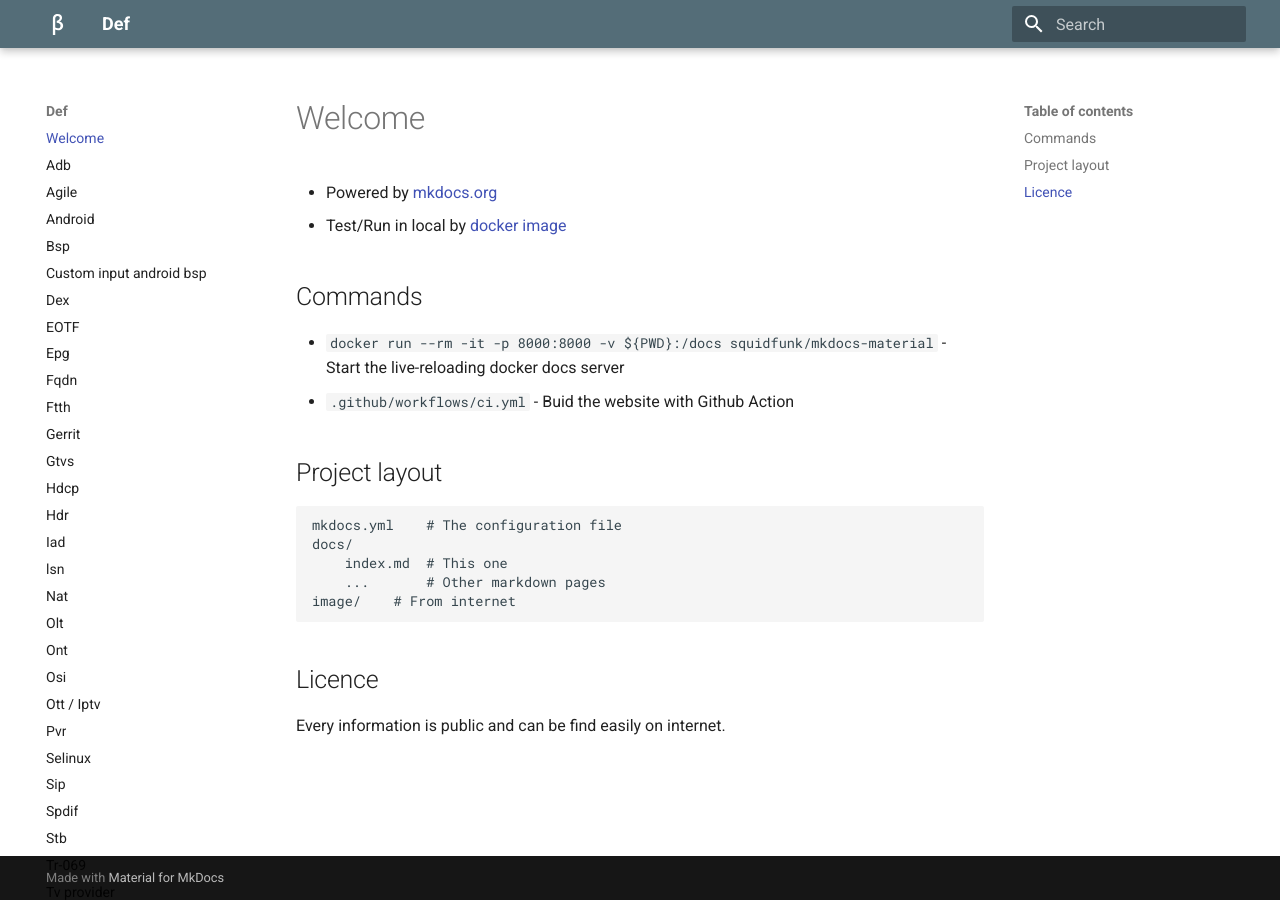
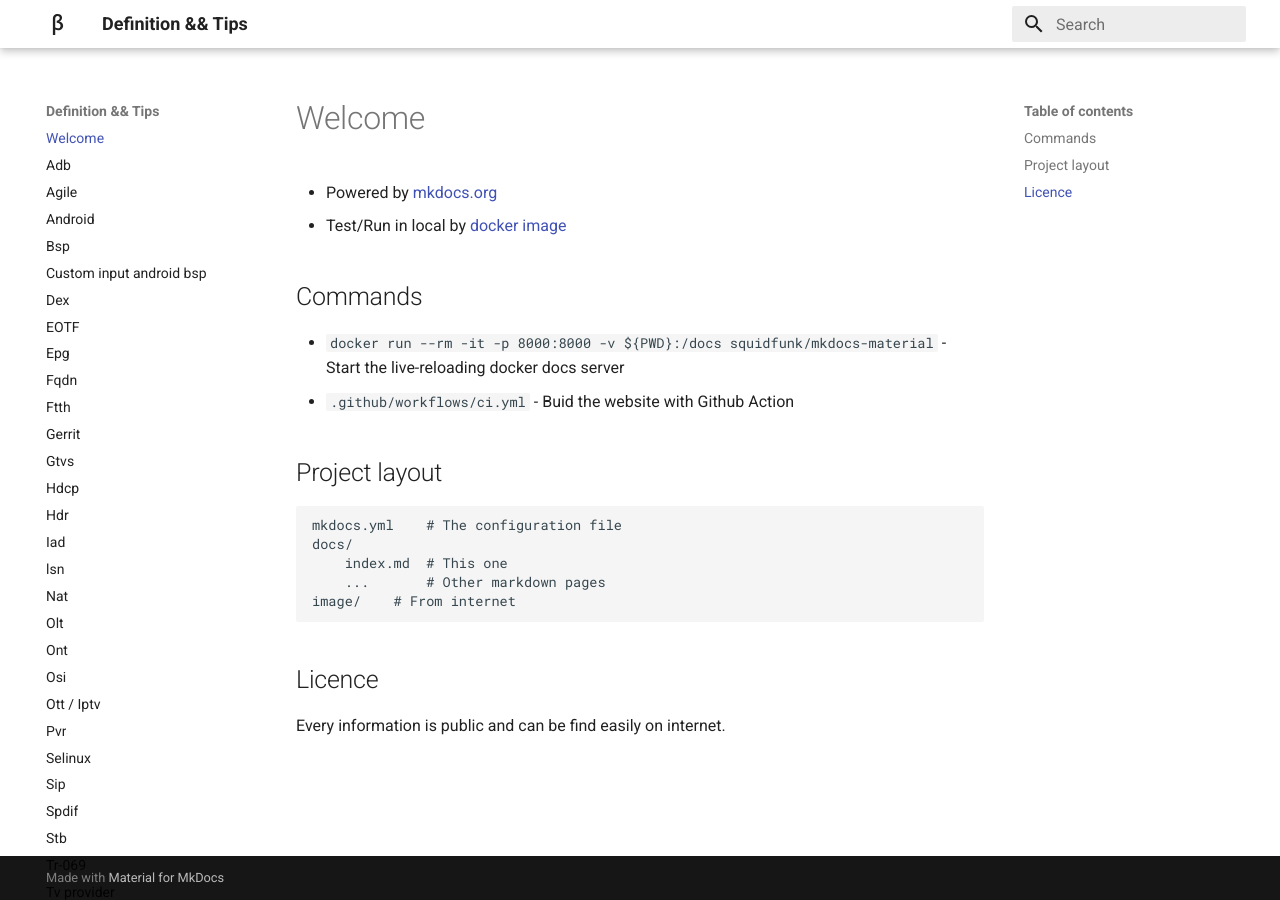
Before and after one commit to torrentcome/def, an MkDocs documentation site: the page built from docs/index.md, in a window 1280 px wide. Built offline with MkDocs 1.6.1 and Material for MkDocs 9.7.7, drawn with Linux system fonts in a browser that asks for light colours.

Commit message:
Update mkdocs.yml

```diff
--- a/mkdocs.yml
+++ b/mkdocs.yml
@@ -1,10 +1,10 @@
-site_name: Def
+site_name: Definition && Tips
 
 theme:
  name: material
  palette:
   scheme: default
-  primary: blue grey
+  primary: white
   accent: pink
  icon:
   logo: material/beta
```
